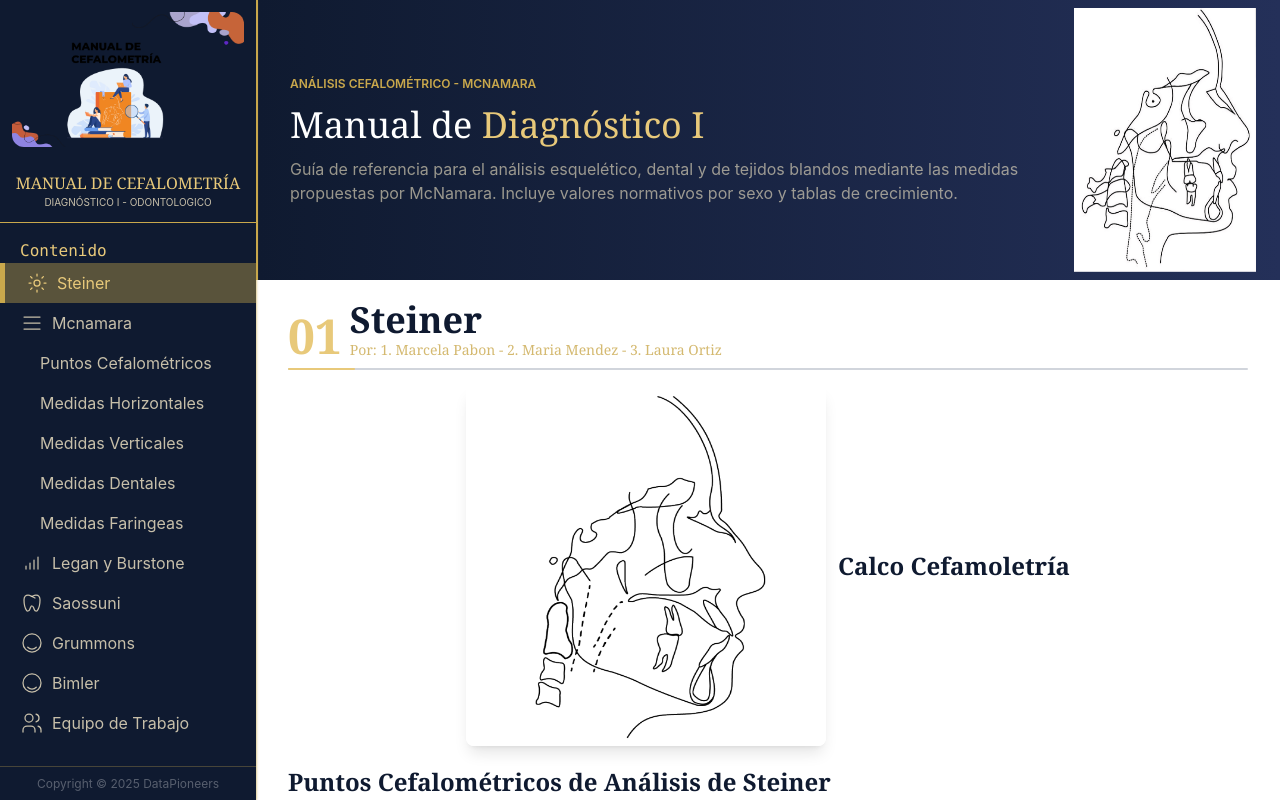
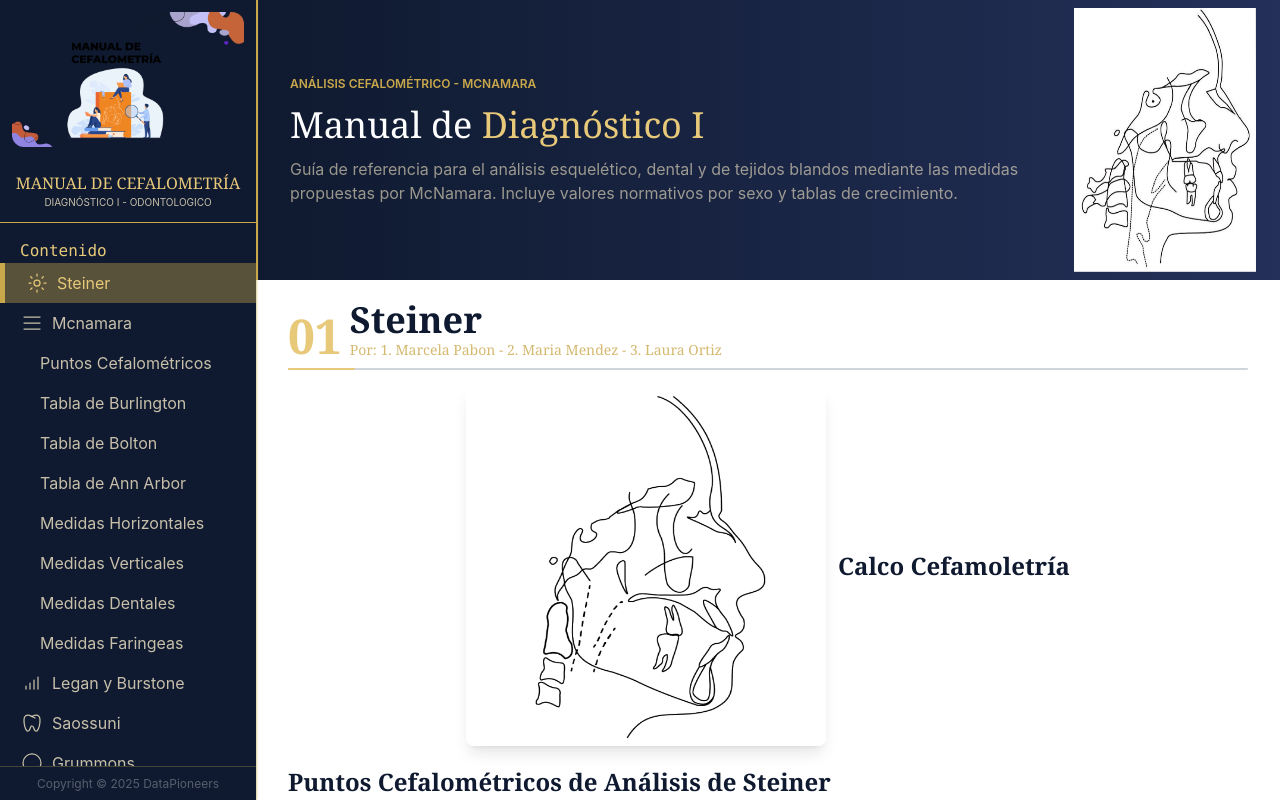
Before and after one commit to SamuelCelisL/manual-cefalometrico, a Vue app: page /inicio in a window 1280 px wide. Both pictures are taken after a click on the button "Mcnamara". Built offline with nearby package versions, Linux system fonts and the light colour scheme.

Commit message:
feat: agregar nuevas tablas y botones de navegación en McnamaraView y MenuOpciones

```diff
--- a/src/ui/GrummonsView.vue
+++ b/src/ui/GrummonsView.vue
@@ -491,8 +491,6 @@ import TarjetInfoImagesGrummons from '@/components/TarjetInfoImagesGrummons.vue'
           </div>
         </div>
       </div>
-
-      <p class="text-lg mt-4">EN DESARROLLO...</p>
     </div>
   </div>
 </template>
--- a/src/ui/McnamaraView.vue
+++ b/src/ui/McnamaraView.vue
@@ -63,6 +63,10 @@ import TarjejtInforImages2 from '@/components/TarjejtInforImages2.vue'
               body="Punto más profundo del contorno anterior del maxilar superior."
             />
           </div>
+        </div>
+
+        <!--! Tabla4 -->
+        <div class="flex flex-col gap-4" id="TablaBurlingtonMcnamara" data-seccion>
           <!-- Tabla 4 -->
           <div class="flex flex-col w-full gap-3 justify-center items-center">
             <h1 class="text-xl text-center font-bold text-background-primary font-serif px-4">
@@ -75,6 +79,16 @@ import TarjejtInforImages2 from '@/components/TarjejtInforImages2.vue'
               class="rounded-lg shadow-lg"
             />
           </div>
+          <div class="flex justify-center">
+            <p class="text-center text-[10px] md:text-xs text-gray-600">
+              McNamara JA Jr, Brudon WL. Tratamiento ortodóncico y ortopédico en la dentición mixta.
+              Ann Arbor, Michigan: Needham Press; 1995.
+            </p>
+          </div>
+        </div>
+
+        <!--! Tabla3 -->
+        <div class="flex flex-col gap-4" id="TablaBoltonMcnamara" data-seccion>
           <!-- Tabla 3 -->
           <div class="flex flex-col w-full gap-3 justify-center items-center">
             <h1 class="text-xl text-center font-bold text-background-primary font-serif px-4">
@@ -87,6 +101,16 @@ import TarjejtInforImages2 from '@/components/TarjejtInforImages2.vue'
               class="rounded-lg shadow-lg"
             />
           </div>
+          <div class="flex justify-center">
+            <p class="text-center text-[10px] md:text-xs text-gray-600">
+              McNamara JA Jr, Brudon WL. Tratamiento ortodóncico y ortopédico en la dentición mixta.
+              Ann Arbor, Michigan: Needham Press; 1995.
+            </p>
+          </div>
+        </div>
+
+        <!--! Tabla 1 -->
+        <div class="flex flex-col gap-4" id="TablaAnnArborMcnamara" data-seccion>
           <!-- Tabla 1 -->
           <div class="flex flex-col w-full gap-3 justify-center items-center">
             <h1 class="text-xl text-center font-bold text-background-primary font-serif px-4">
@@ -99,6 +123,10 @@ import TarjejtInforImages2 from '@/components/TarjejtInforImages2.vue'
               class="rounded-lg shadow-lg"
             />
           </div>
+        </div>
+
+        <!--! Tabla 5 -->
+        <div class="flex flex-col gap-4">
           <!-- Tabla 5 -->
           <div class="flex flex-col w-full gap-3 justify-center items-center">
             <h1 class="text-xl text-center font-bold text-background-primary font-serif px-4">
@@ -109,6 +137,12 @@ import TarjejtInforImages2 from '@/components/TarjejtInforImages2.vue'
               alt="Tabla 5. Normas Compuestas"
               class="rounded-lg shadow-lg"
             />
+          </div>
+          <div class="flex justify-center">
+            <p class="text-center text-[10px] md:text-xs text-gray-600">
+              McNamara JA Jr, Brudon WL. Tratamiento ortodóncico y ortopédico en la dentición mixta.
+              Ann Arbor, Michigan: Needham Press; 1995.
+            </p>
           </div>
         </div>
 
--- a/src/ui/MenuOpciones.vue
+++ b/src/ui/MenuOpciones.vue
@@ -37,6 +37,9 @@ const obtenerSeccionPadre = (id: string) => {
   if (id.startsWith('relacionDentalSteiner')) return 'relacionDentalSteiner'
   if (id.startsWith('witsSteiner')) return 'witsSteiner'
   if (id.startsWith('PuntosCefalometricosMacnamara')) return 'PuntosCefalometricosMacnamara'
+  if (id.startsWith('TablaBurlingtonMcnamara')) return 'TablaBurlingtonMcnamara'
+  if (id.startsWith('TablaBoltonMcnamara')) return 'TablaBoltonMcnamara'
+  if (id.startsWith('TablaAnnArborMcnamara')) return 'TablaAnnArborMcnamara'
   if (id.startsWith('MedidasHorizontalesMcnamara')) return 'MedidasHorizontalesMcnamara'
   if (id.startsWith('medidasVerticalesMcnamara')) return 'medidasVerticalesMcnamara'
   if (id.startsWith('medidasDentalesMcnamara')) return 'medidasDentalesMcnamara'
@@ -179,6 +182,9 @@ onMounted(async () => {
           ' pl-5 py-2 flex gap-2 items-center w-full transition-all duration-200 cursor-pointer font-sans ',
           seccionActiva === 'mcnamaraView' ||
           subtituloActivo === 'PuntosCefalometricosMcnamara' ||
+          subtituloActivo === 'TablaBurlingtonMcnamara' ||
+          subtituloActivo === 'TablaBoltonMcnamara' ||
+          subtituloActivo === 'TablaAnnArborMcnamara' ||
           subtituloActivo === 'MedidasHorizontalesMcnamara' ||
           subtituloActivo === 'medidasVerticalesMcnamara' ||
           subtituloActivo === 'medidasDentalesMcnamara' ||
@@ -202,6 +208,39 @@ onMounted(async () => {
           ]"
         >
           Puntos Cefalométricos
+        </button>
+        <button
+          @click="irASubtitulo('TablaBurlingtonMcnamara')"
+          :class="[
+            ' pl-5 py-2 flex gap-2 items-center w-full transition-all duration-200 cursor-pointer font-sans ',
+            subtituloActivo === 'TablaBurlingtonMcnamara'
+              ? 'text-text-titles bg-border-primary/40 border-border-primary border-l-5'
+              : 'bg-none hover:bg-border-primary/20 text-text-suaves/80 hover:border-l-5 border-border-primary hover:text-text-titles',
+          ]"
+        >
+          Tabla de Burlington
+        </button>
+        <button
+          @click="irASubtitulo('TablaBoltonMcnamara')"
+          :class="[
+            ' pl-5 py-2 flex gap-2 items-center w-full transition-all duration-200 cursor-pointer font-sans ',
+            subtituloActivo === 'TablaBoltonMcnamara'
+              ? 'text-text-titles bg-border-primary/40 border-border-primary border-l-5'
+              : 'bg-none hover:bg-border-primary/20 text-text-suaves/80 hover:border-l-5 border-border-primary hover:text-text-titles',
+          ]"
+        >
+          Tabla de Bolton
+        </button>
+        <button
+          @click="irASubtitulo('TablaAnnArborMcnamara')"
+          :class="[
+            ' pl-5 py-2 flex gap-2 items-center w-full transition-all duration-200 cursor-pointer font-sans ',
+            subtituloActivo === 'TablaAnnArborMcnamara'
+              ? 'text-text-titles bg-border-primary/40 border-border-primary border-l-5'
+              : 'bg-none hover:bg-border-primary/20 text-text-suaves/80 hover:border-l-5 border-border-primary hover:text-text-titles',
+          ]"
+        >
+          Tabla de Ann Arbor
         </button>
 
         <button
```
